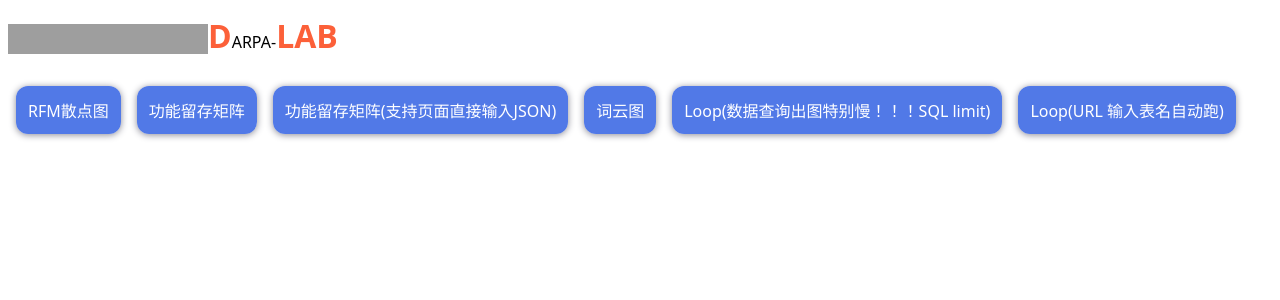
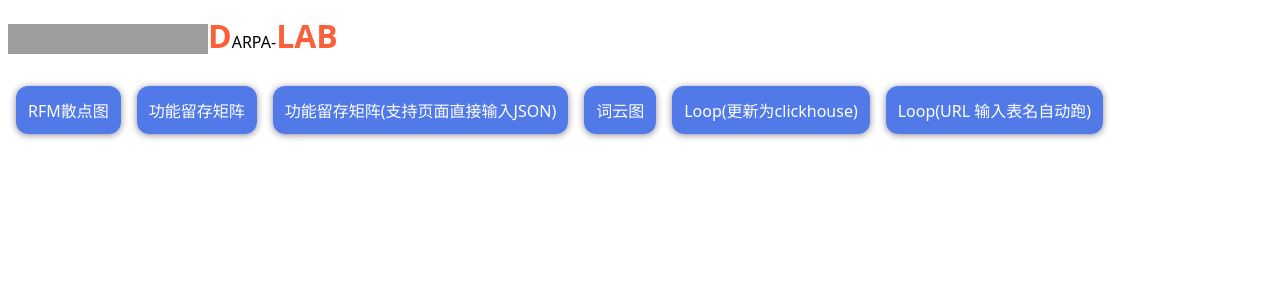
Before and after one commit to starchris/dj_demo, a Django app: page / in a window 1280 px wide. Shown: the top 300 px of the page. Run offline with Django 3.2, Linux system fonts and the light colour scheme; grey boxes are pictures that could not be loaded.

Commit message:
去除limit限制

```diff
--- a/dj_demo/view.py
+++ b/dj_demo/view.py
@@ -104,7 +104,7 @@ def loop(req):
     # 本地 连接 - clickhouse
     start = time.time()
     # client = Client(host='106.75.2.168', port='9001', user='default', password='')
-    sql = 'select * from lppz.score_file_year_no_oot_20201227giftbox where sample_ind=1 limit 10000'
+    sql = 'select * from lppz.score_file_year_no_oot_20201227giftbox where sample_ind=1'
     value, columns = client.execute(sql, columnar=True, with_column_types=True)
     sqlTime = time.time() - start
     start = time.time()
@@ -170,7 +170,7 @@ def loop_tables(req, table_name):
     # 本地 连接 - clickhouse
     start = time.time()
     # client = Client(host='106.75.2.168', port='9001', user='default', password='')
-    sql = "select * from {} where sample_ind=1 limit 10000".format(table_name)
+    sql = "select * from {} where sample_ind=1".format(table_name)
     value, columns = client.execute(sql, columnar=True, with_column_types=True)
     sqlTime = time.time() - start
     start = time.time()
--- a/templates/index.html
+++ b/templates/index.html
@@ -40,7 +40,7 @@
         <a href="/function_scatter">功能留存矩阵</a>
         <a href="/function_scatter2">功能留存矩阵(支持页面直接输入JSON)</a>
         <a href="/word_cloud">词云图</a>
-        <a href="/loop">Loop(数据查询出图特别慢！！！SQL limit)</a>
+        <a href="/loop">Loop(更新为clickhouse)</a>
         <a href="/loop_tables/">Loop(URL 输入表名自动跑)</a>
 </div>
 
```
